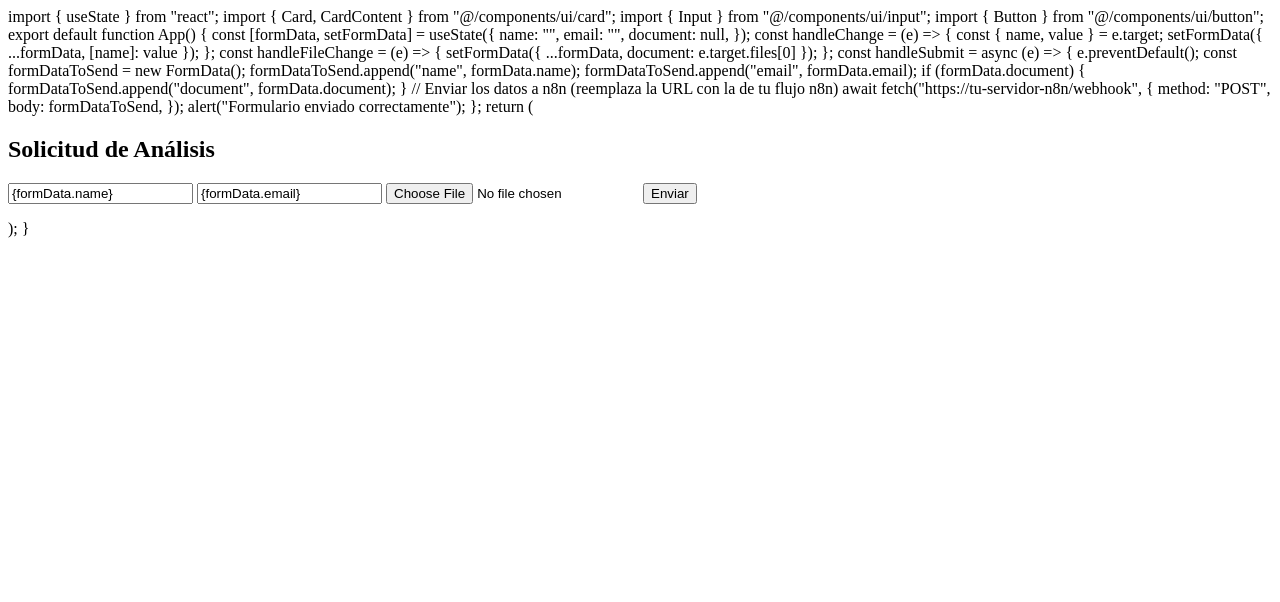
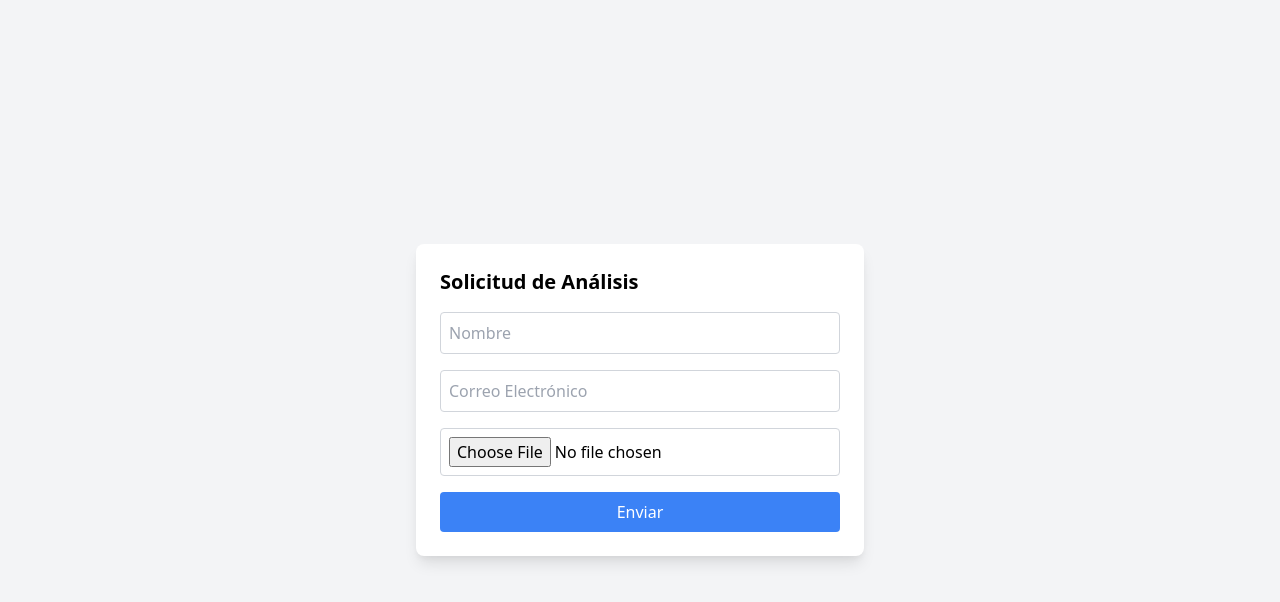
Before and after one commit to werozen/HMUG-ext, a plain HTML site: page index.html in a window 1280 px wide. Drawn offline with nearby package versions, Linux system fonts and the light colour scheme.

Commit message:
Update index.html

```diff
--- a/index.html
+++ b/index.html
@@ -1,70 +1,43 @@
-import { useState } from "react";
-import { Card, CardContent } from "@/components/ui/card";
-import { Input } from "@/components/ui/input";
-import { Button } from "@/components/ui/button";
+<!DOCTYPE html>
+<html lang="es">
+<head>
+    <meta charset="UTF-8">
+    <meta name="viewport" content="width=device-width, initial-scale=1.0">
+    <title>Solicitud de Análisis</title>
+    <link href="https://cdn.jsdelivr.net/npm/tailwindcss@2.2.19/dist/tailwind.min.css" rel="stylesheet">
+</head>
+<body class="flex justify-center items-center min-h-screen bg-gray-100">
+    <div class="w-full max-w-md p-6 bg-white shadow-lg rounded-lg">
+        <h2 class="text-xl font-bold mb-4">Solicitud de Análisis</h2>
+        <form id="analysisForm" class="space-y-4">
+            <input type="text" name="name" id="name" placeholder="Nombre" class="w-full p-2 border border-gray-300 rounded" required>
+            <input type="email" name="email" id="email" placeholder="Correo Electrónico" class="w-full p-2 border border-gray-300 rounded" required>
+            <input type="file" id="document" class="w-full p-2 border border-gray-300 rounded">
+            <button type="submit" class="w-full bg-blue-500 text-white p-2 rounded">Enviar</button>
+        </form>
+    </div>
 
-export default function App() {
-  const [formData, setFormData] = useState({
-    name: "",
-    email: "",
-    document: null,
-  });
-
-  const handleChange = (e) => {
-    const { name, value } = e.target;
-    setFormData({ ...formData, [name]: value });
-  };
-
-  const handleFileChange = (e) => {
-    setFormData({ ...formData, document: e.target.files[0] });
-  };
-
-  const handleSubmit = async (e) => {
-    e.preventDefault();
-    const formDataToSend = new FormData();
-    formDataToSend.append("name", formData.name);
-    formDataToSend.append("email", formData.email);
-    if (formData.document) {
-      formDataToSend.append("document", formData.document);
+    <script>
+        document.getElementById("analysisForm").addEventListener("submit", async function(event) {
+            event.preventDefault();
+            const formData = new FormData();
+            formData.append("name", document.getElementById("name").value);
+            formData.append("email", document.getElementById("email").value);
+            const fileInput = document.getElementById("document");
+            if (fileInput.files.length > 0) {
+                formData.append("document", fileInput.files[0]);
             }
 
-    // Enviar los datos a n8n (reemplaza la URL con la de tu flujo n8n)
+            try {
                 await fetch("https://tu-servidor-n8n/webhook", {
                     method: "POST",
-      body: formDataToSend,
+                    body: formData
                 });
                 alert("Formulario enviado correctamente");
-  };
-
-  return (
-    <div className="flex justify-center items-center min-h-screen bg-gray-100">
-      <Card className="w-full max-w-md p-6 shadow-lg">
-        <CardContent>
-          <h2 className="text-xl font-bold mb-4">Solicitud de Análisis</h2>
-          <form onSubmit={handleSubmit} className="space-y-4">
-            <Input
-              type="text"
-              name="name"
-              placeholder="Nombre"
-              value={formData.name}
-              onChange={handleChange}
-              required
-            />
-            <Input
-              type="email"
-              name="email"
-              placeholder="Correo Electrónico"
-              value={formData.email}
-              onChange={handleChange}
-              required
-            />
-            <Input type="file" onChange={handleFileChange} />
-            <Button type="submit" className="w-full">
-              Enviar
-            </Button>
-          </form>
-        </CardContent>
-      </Card>
-    </div>
-  );
+            } catch (error) {
+                alert("Error al enviar el formulario");
             }
+        });
+    </script>
+</body>
+</html>
```
Lines whose indentation alone changed are shown as unchanged.
